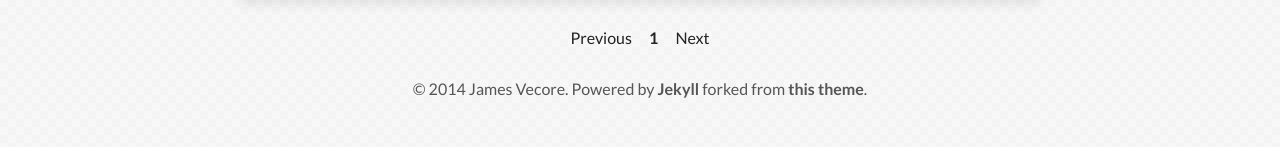
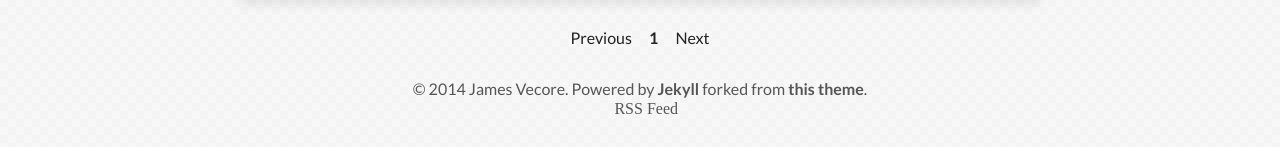
Before and after one commit to jamesvecore/jamesvecore.github.io, a Jekyll site: the page built from index.html, in a window 1280 px wide and 900 px high, scrolled down 6739 px. Shown: the part 750-897 px from the top of the window. Built offline with Jekyll 4.4.1, drawn with Linux system fonts in a browser that asks for light colours; nearby versions of some CDN libraries; the list of posts is cut into pages by our own code.

Commit message:
updated footer one more time

```diff
--- a/_includes/footer.html
+++ b/_includes/footer.html
@@ -1,4 +1,4 @@
 <span>&copy; {{ site.time | date: '%Y' }} {{ site.owner.name }}. Powered by <a href="http://jekyllrb.com"><b>Jekyll</b></a> forked from <a href="http://mademistakes.com/"><b>this theme</b></a>.</span>
 <div>
-    <a href="{{ site.url }}/feed.xml"><span class="icon-rss"></span></a>
+    <a href="{{ site.url }}/feed.xml"><span class="icon-rss">RSS Feed</span></a>
 </div>
```
